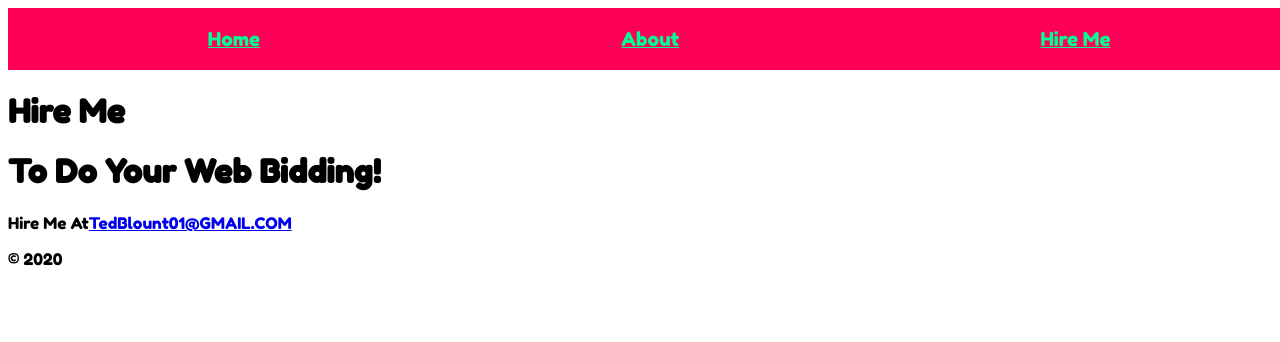
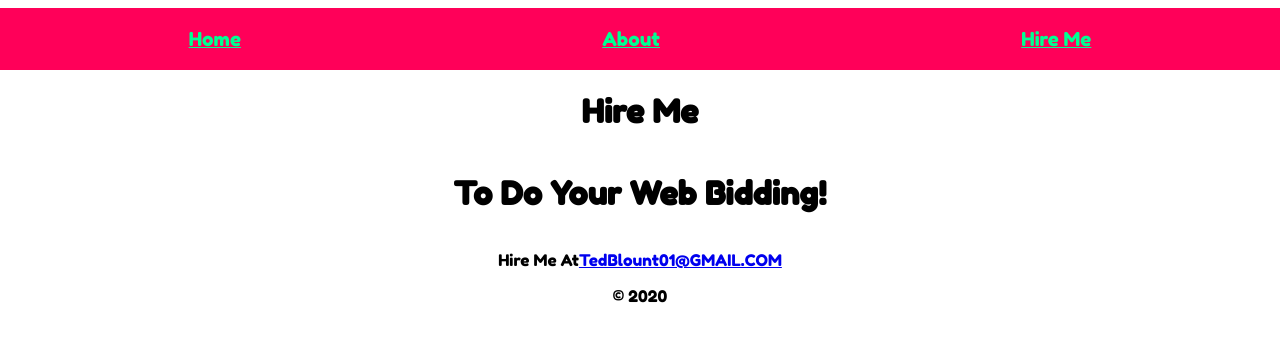
Before and after one commit to brakluner/next-portfolio, a Next.js app: page /hireme in a window 1280 px wide. Shown: the top 342 px of the page. Built offline with nearby package versions, Linux system fonts and the light colour scheme; a small style sheet from the web is missing.

Commit message:
changed style so everything is centered in column

```diff
--- a/components/layout.js
+++ b/components/layout.js
@@ -13,11 +13,11 @@ Router.onRouteChangeError = () => NProgress.done();
 
 
 export default ({ children, title }) => (
-    <div>
+    <div className="root">
         <Head>
             <title>Ted Web World</title>
          </Head>
-        <header className="root">
+        <header>
             <Link href="/"><a>Home</a></Link>
             <Link href="/about"><a>About</a></Link>
             <Link href="/hireme"><a>Hire Me</a></Link>
@@ -30,9 +30,9 @@ export default ({ children, title }) => (
         <style jsx>{`
         .root {
             display: flex;
-            justify-content: left;
-            align-items: left;
-            flex-direction: right;
+            justify-content: center;
+            align-items: center;
+            flex-direction: column;
         }
         header {
             width: 100%;
```
Also changed, not shown: pages/about.js (+10 -7 lines).
